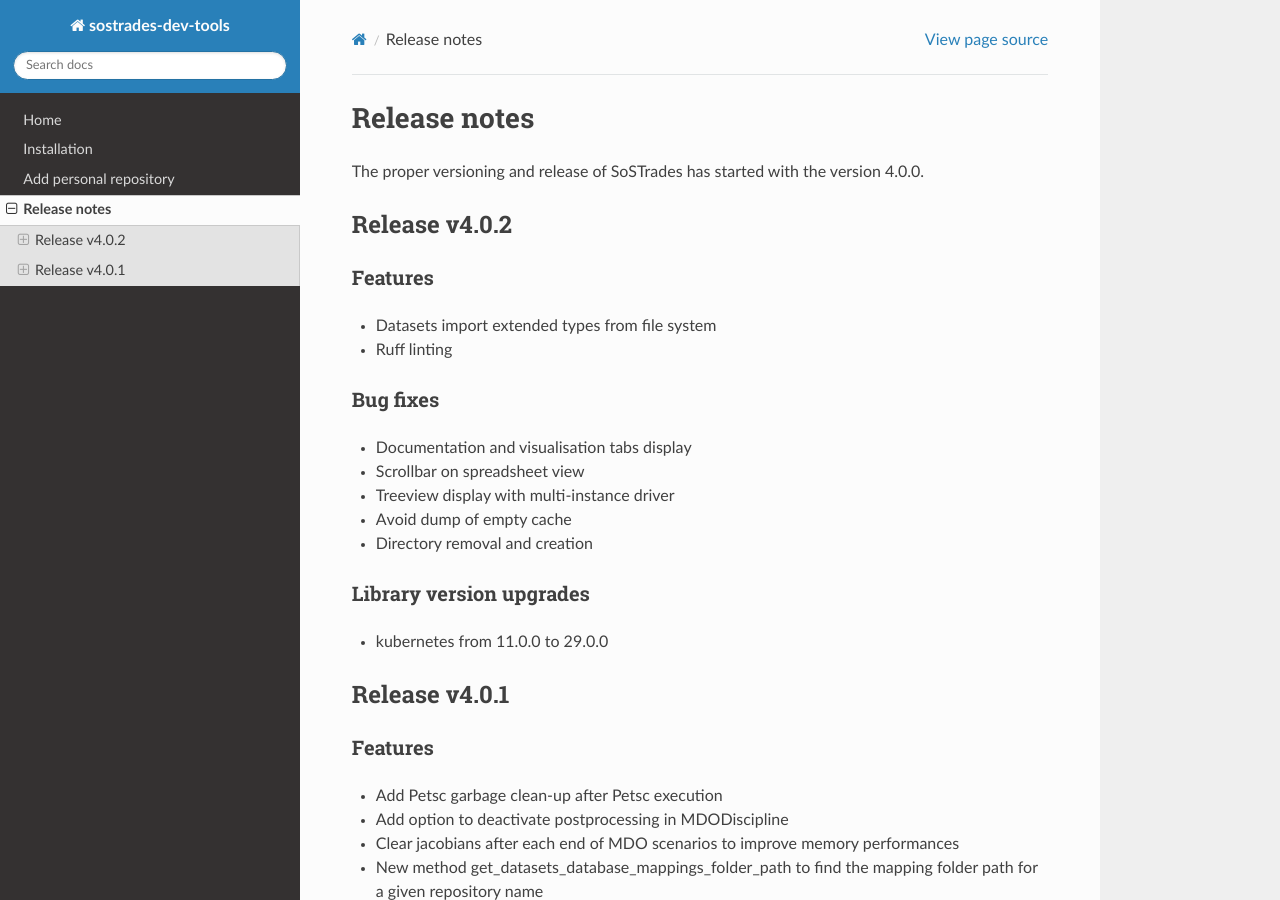
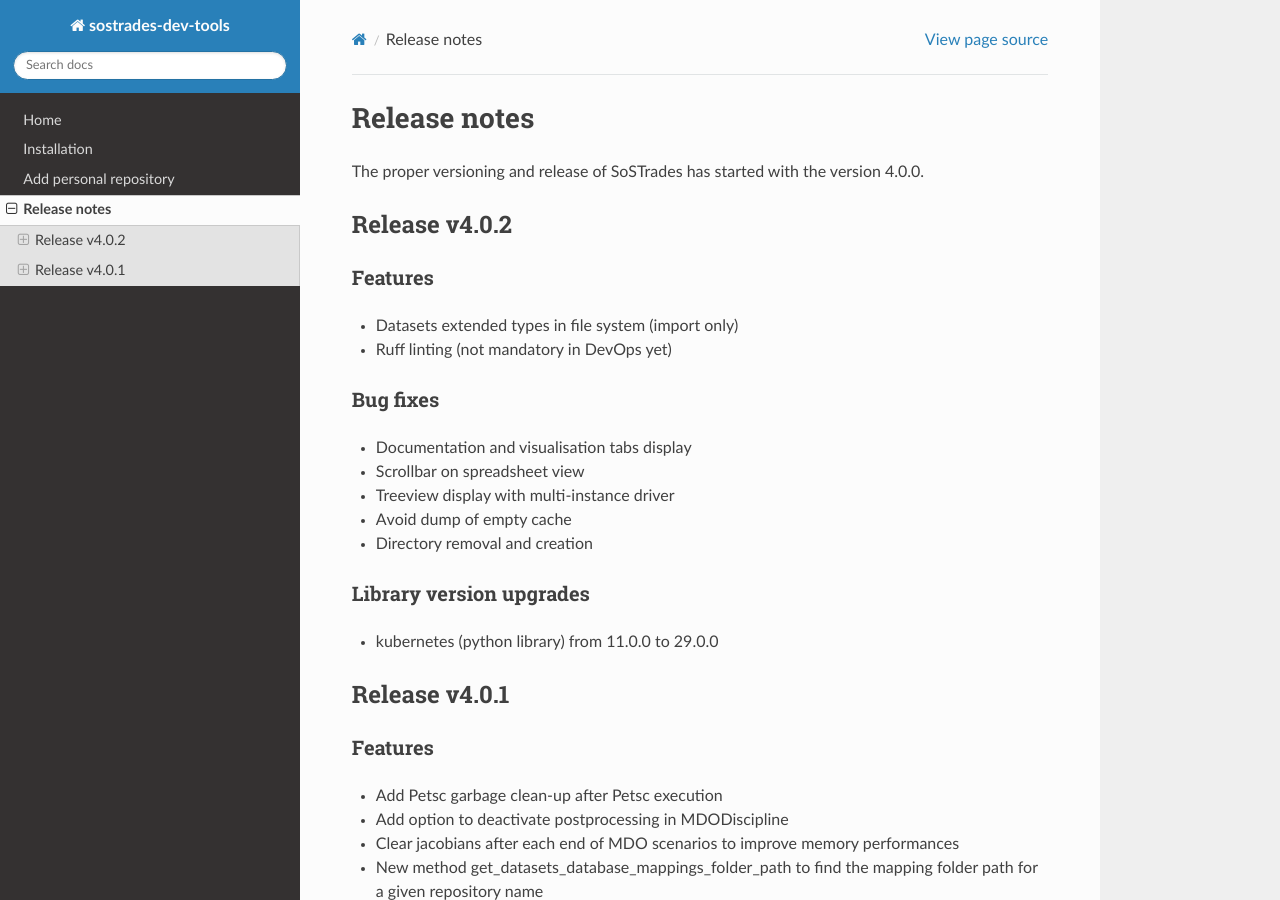
Before and after one commit to os-climate/sostrades-dev-tools, a Sphinx documentation site: the page built from docs/source/release-notes.md, in a window 1280 px wide and 900 px high. Built offline with Sphinx 7.4.7 and the Read the Docs theme 2.0.0, drawn with Linux system fonts in a browser that asks for light colours.

Commit message:
update release note v4.0.2

```diff
--- a/docs/source/release-notes.md
+++ b/docs/source/release-notes.md
@@ -6,8 +6,8 @@
 
 ### Features
 
-* Datasets import extended types from file system
-* Ruff linting
+* Datasets extended types in file system (import only)
+* Ruff linting (not mandatory in DevOps yet)
 
 ### Bug fixes
 
@@ -19,7 +19,7 @@
 
 ### Library version upgrades
 
-* kubernetes from 11.0.0 to 29.0.0
+* kubernetes (python library) from 11.0.0 to 29.0.0
 
 ## Release v4.0.1
 
```
